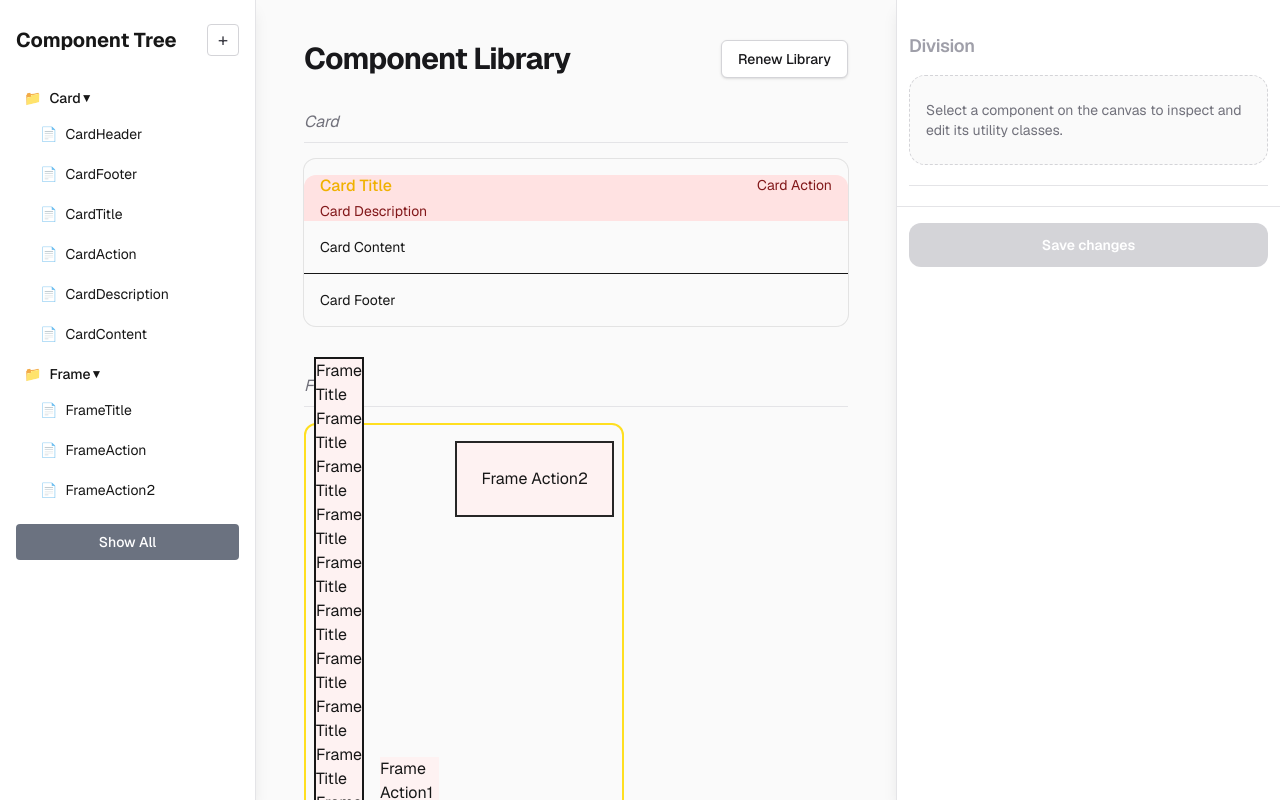
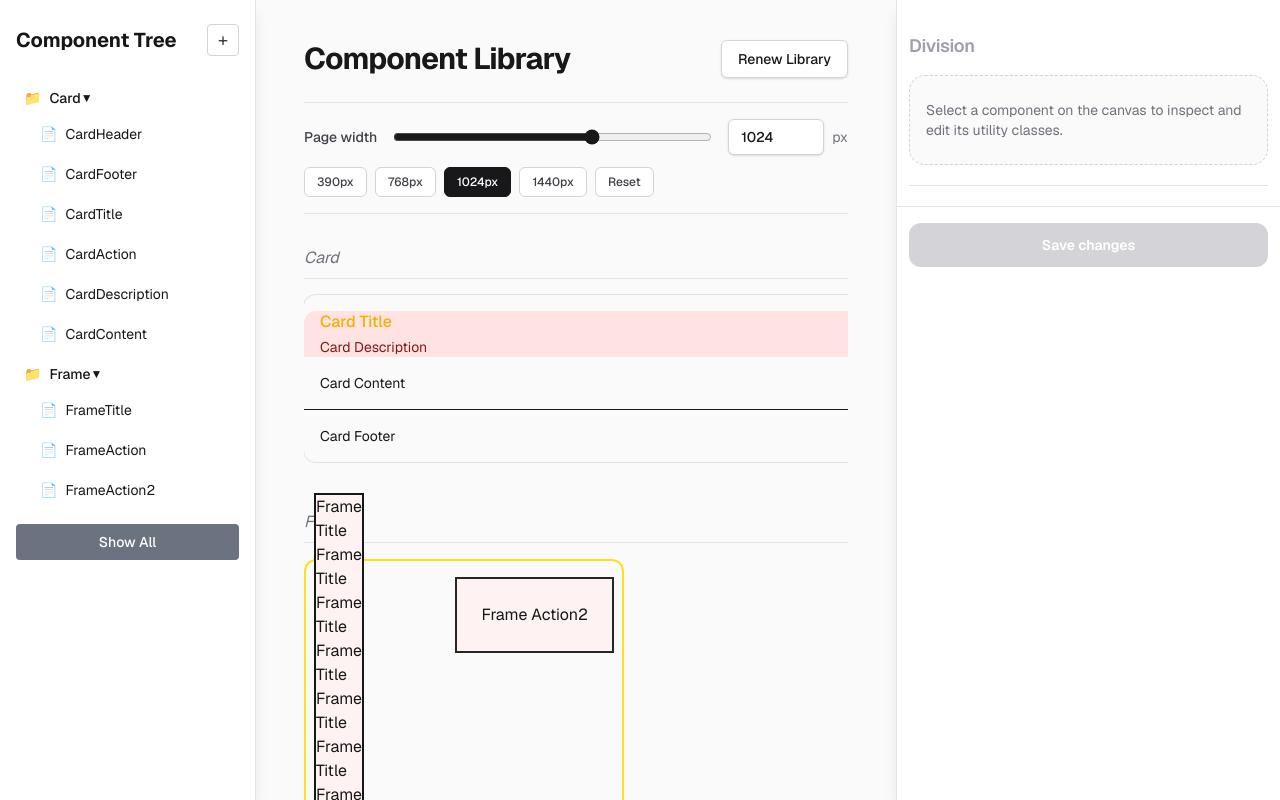
Before and after one commit to Jo-a-n/pbcomponents, a Next.js app: page /library in a window 1280 px wide. Shown: the top 800 px of the page. Built offline with nearby package versions, Linux system fonts and the light colour scheme.

Commit message:
Add responsive library width control

```diff
--- a/pb.workspace/LibraryWorkspace.tsx
+++ b/pb.workspace/LibraryWorkspace.tsx
@@ -8,6 +8,11 @@ import { ComponentTree } from '@/pb.workspace/ComponentTree'
 import { StyleEditor } from '@/pb.workspace/StyleEditor'
 import { useComponentSelection } from '@/lib/component-selection/useComponentSelection'
 import type { ComponentGroup } from '@/lib/component-selection/types'
+
+const MIN_PAGE_WIDTH = 320
+const MAX_PAGE_WIDTH = 1440
+const DEFAULT_PAGE_WIDTH = 1024
+const PAGE_WIDTH_PRESETS = [390, 768, 1024, 1440]
 
 interface LibraryWorkspaceProps {
   components: ComponentGroup[]
@@ -27,6 +32,14 @@ export function LibraryWorkspace({ components, children }: LibraryWorkspaceProps
   } = useComponentSelection({ componentHierarchy: components })
   const [isRenewingLibrary, startRenewLibraryTransition] = useTransition()
   const [renewMessage, setRenewMessage] = useState('')
+  const [pageWidth, setPageWidth] = useState(DEFAULT_PAGE_WIDTH)
+
+  const updatePageWidth = (nextWidth: number) => {
+    if (!Number.isFinite(nextWidth)) return
+
+    const normalizedWidth = Math.round(nextWidth)
+    setPageWidth(Math.min(MAX_PAGE_WIDTH, Math.max(MIN_PAGE_WIDTH, normalizedWidth)))
+  }
 
   const handleCreateComponent = async () => {
     const response = await fetch('/api/create-component', { method: 'POST' })
@@ -91,30 +104,92 @@ export function LibraryWorkspace({ components, children }: LibraryWorkspaceProps
         onDeleteComponent={handleDeleteComponent}
       />
 
-      <main className="ml-64 mr-96 flex-1 px-8 py-10 md:px-12">
-        <div className="mx-auto mb-8 flex max-w-5xl items-center gap-3 justify-between">
+      <main className="ml-64 mr-96 flex-1 overflow-x-hidden px-8 py-10 md:px-12">
+        <div className="mx-auto mb-8 max-w-5xl">
+          <div className="flex items-center justify-between gap-3">
             <h1 className="text-3xl font-bold tracking-tight text-zinc-900 dark:text-zinc-100">
               Component Library
             </h1>
+            <div className="flex items-center gap-3">
               <button
                 type="button"
                 className="inline-flex items-center rounded-md border border-zinc-300 bg-white px-4 py-2 text-sm font-medium text-zinc-900 shadow-sm transition hover:bg-zinc-100 disabled:cursor-not-allowed disabled:opacity-50 dark:border-zinc-700 dark:bg-zinc-900 dark:text-zinc-100 dark:hover:bg-zinc-800"
                 onClick={() => void handleRenewLibrary()}
                 disabled={isRenewingLibrary}
               >
-            {isRenewingLibrary ? 'Renewing…' : 'Renew Library'}
+                {isRenewingLibrary ? 'Renewing...' : 'Renew Library'}
               </button>
               {renewMessage ? (
                 <p className="text-sm text-zinc-500 dark:text-zinc-400">{renewMessage}</p>
               ) : null}
             </div>
+          </div>
+
+          <div className="mt-6 border-y border-zinc-200 py-4 dark:border-zinc-800">
+            <div className="flex flex-wrap items-center gap-4">
+              <label
+                htmlFor="library-page-width"
+                className="text-sm font-medium text-zinc-700 dark:text-zinc-200"
+              >
+                Page width
+              </label>
+              <input
+                id="library-page-width"
+                type="range"
+                min={MIN_PAGE_WIDTH}
+                max={MAX_PAGE_WIDTH}
+                step={1}
+                value={pageWidth}
+                onChange={(event) => updatePageWidth(Number(event.target.value))}
+                className="h-2 min-w-56 flex-1 accent-zinc-900 dark:accent-zinc-100"
+              />
+              <div className="flex items-center gap-2">
+                <input
+                  type="number"
+                  min={MIN_PAGE_WIDTH}
+                  max={MAX_PAGE_WIDTH}
+                  step={1}
+                  value={pageWidth}
+                  onChange={(event) => updatePageWidth(Number(event.target.value))}
+                  className="h-9 w-24 rounded-md border border-zinc-300 bg-white px-3 text-sm font-medium text-zinc-900 shadow-sm dark:border-zinc-700 dark:bg-zinc-900 dark:text-zinc-100"
+                  aria-label="Page width in pixels"
+                />
+                <span className="text-sm text-zinc-500 dark:text-zinc-400">px</span>
+              </div>
+            </div>
+            <div className="mt-3 flex flex-wrap gap-2">
+              {PAGE_WIDTH_PRESETS.map((presetWidth) => (
+                <button
+                  key={presetWidth}
+                  type="button"
+                  className="rounded-md border border-zinc-300 bg-white px-3 py-1.5 text-xs font-medium text-zinc-700 transition hover:bg-zinc-100 aria-pressed:border-zinc-900 aria-pressed:bg-zinc-900 aria-pressed:text-white dark:border-zinc-700 dark:bg-zinc-900 dark:text-zinc-200 dark:hover:bg-zinc-800 dark:aria-pressed:border-zinc-100 dark:aria-pressed:bg-zinc-100 dark:aria-pressed:text-zinc-950"
+                  aria-pressed={pageWidth === presetWidth}
+                  onClick={() => updatePageWidth(presetWidth)}
+                >
+                  {presetWidth}px
+                </button>
+              ))}
+              <button
+                type="button"
+                className="rounded-md border border-zinc-300 bg-white px-3 py-1.5 text-xs font-medium text-zinc-700 transition hover:bg-zinc-100 dark:border-zinc-700 dark:bg-zinc-900 dark:text-zinc-200 dark:hover:bg-zinc-800"
+                onClick={() => updatePageWidth(DEFAULT_PAGE_WIDTH)}
+              >
+                Reset
+              </button>
+            </div>
+          </div>
+        </div>
+
+        <div className="overflow-x-auto pb-6">
           <div
             ref={canvasRef}
-          className="mx-auto max-w-5xl space-y-8"
+            className="mx-auto space-y-8"
+            style={{ width: `${pageWidth}px` }}
             onClickCapture={handleCanvasClickCapture}
             onDoubleClickCapture={handleCanvasDoubleClickCapture}
           >
             {children}
+          </div>
         </div>
       </main>
 
```
Lines whose indentation alone changed are shown as unchanged.
